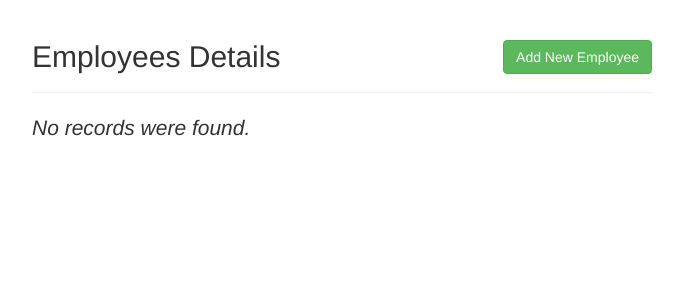
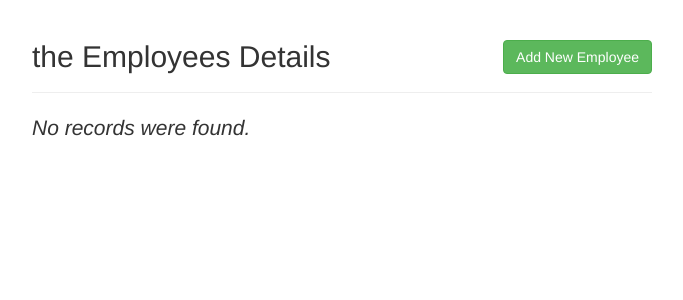
Before and after one commit to yasminetak/DevOps-TP, a PHP site: page / in a window 1280 px wide. Shown: the top 300 px of the page, without its empty margins (298-981 px from the left). Run offline with PHP 8.4, Linux system fonts and the light colour scheme; data that the repository does not hold is empty.

Commit message:
update the index

```diff
--- a/public/index.php
+++ b/public/index.php
@@ -30,7 +30,7 @@
             <div class="row">
                 <div class="col-md-12">
                     <div class="page-header clearfix">
-                        <h2 class="pull-left">Employees Details</h2>
+                        <h2 class="pull-left">the Employees Details</h2>
                         <a href="create.php" class="btn btn-success pull-right">Add New Employee</a>
                     </div>
                     <?php
@@ -65,6 +65,7 @@
                                         echo "</td>";
                                     echo "</tr>";
                                 }
+
                                 echo "</tbody>";
                             echo "</table>";
                             // Free result set
```
